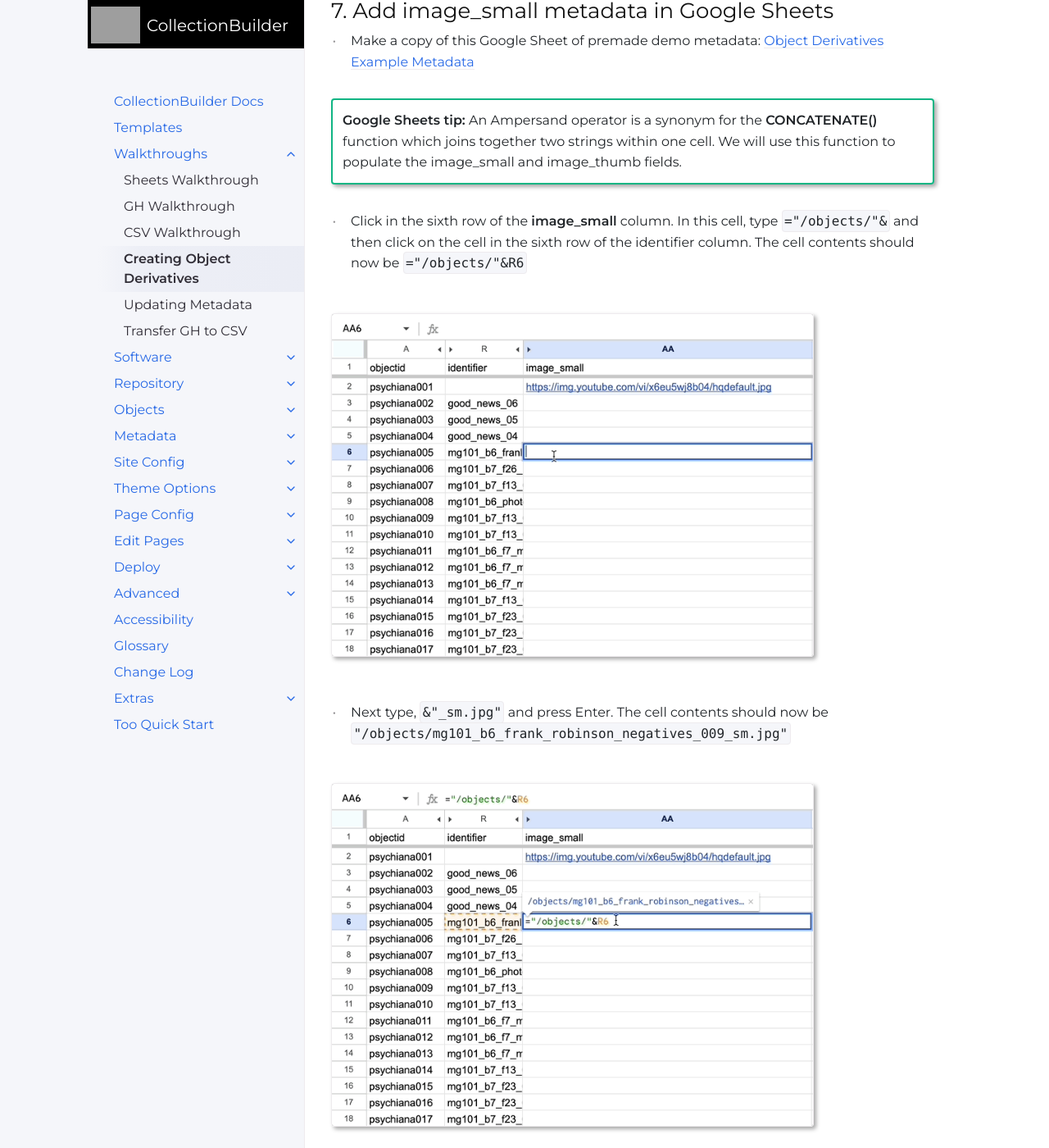
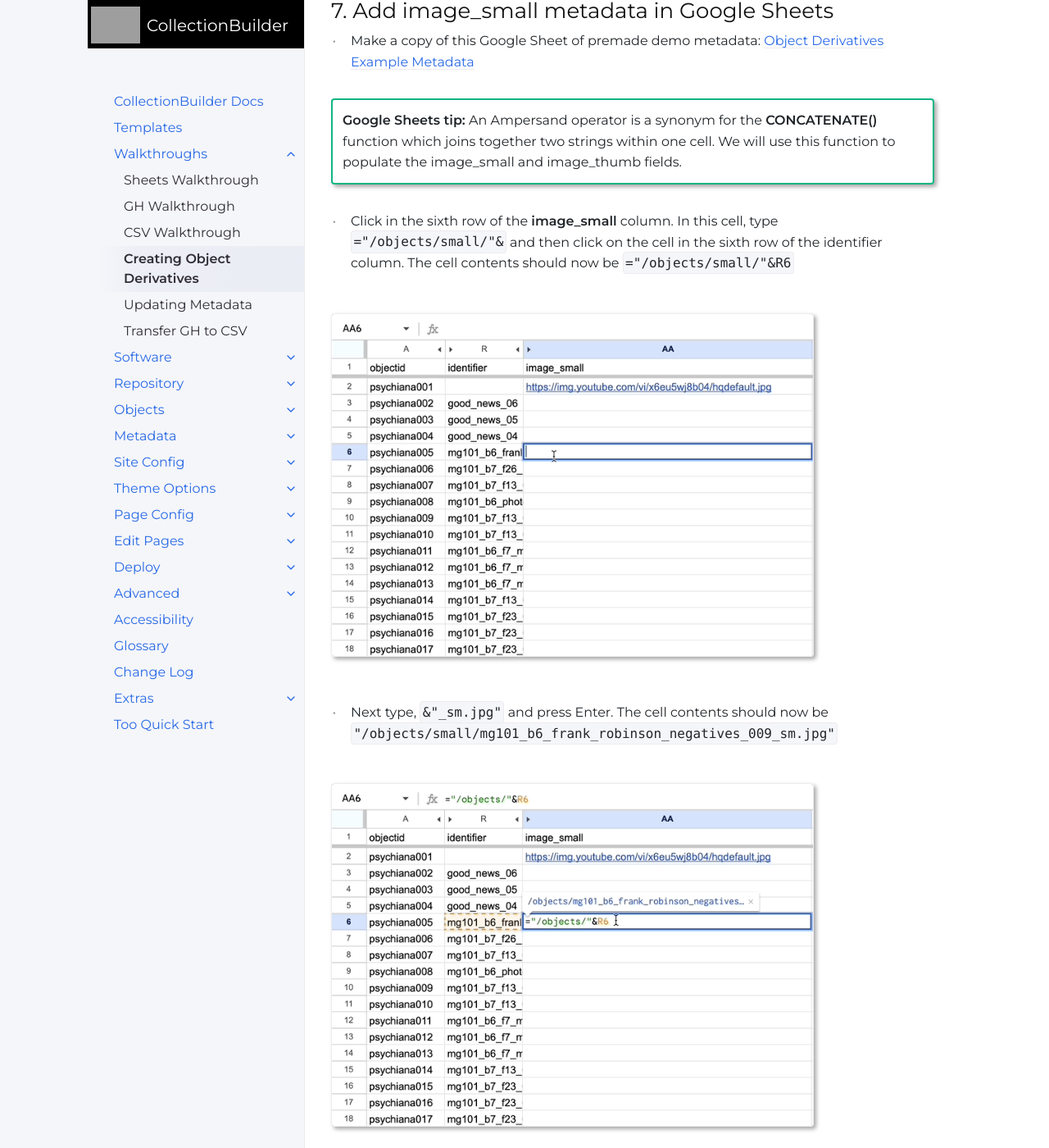
Before and after one commit to CollectionBuilder/cb-docs, a Jekyll site: the page built from docs/walkthroughs/derivatives-walkthrough.md, in a window 1280 px wide and 1400 px high, scrolled down 5167 px. Shown: the whole window at 82% size. Built offline with Jekyll 4.4.1, drawn with Linux system fonts in a browser that asks for light colours; comment, search, counter and statistics services are not loaded; some of the changed text lies outside the part shown.

Commit message:
update derivatives paths

```diff
--- a/docs/walkthroughs/derivatives-walkthrough.md
+++ b/docs/walkthroughs/derivatives-walkthrough.md
@@ -101,11 +101,11 @@ This walkthrough builds off the [CollectionBuilder-CSV Walkthrough](https://coll
 {:.alert .alert-green}
 **Google Sheets tip:** An Ampersand operator is a synonym for the **CONCATENATE()** function which joins together two strings within one cell. We will use this function to populate the image_small and image_thumb fields.
 
-- Click in the sixth row of the **image_small** column. In this cell, type `="/objects/"&` and then click on the cell in the sixth row of the identifier column. The cell contents should now be `="/objects/"&R6`
+- Click in the sixth row of the **image_small** column. In this cell, type `="/objects/small/"&` and then click on the cell in the sixth row of the identifier column. The cell contents should now be `="/objects/small/"&R6`
 
-{% include feature/image.html img="formula-part1.gif" alt='Google Sheets user clicks the sixth row of the image_small column, types "=/objects/"&, and then clicks the sixth row of the identifier column' border=true width="80%" %}
+{% include feature/image.html img="formula-part1.gif" alt='Google Sheets user clicks the sixth row of the image_small column, types "=/objects/small/"&, and then clicks the sixth row of the identifier column' border=true width="80%" %}
 
-- Next type, `&"_sm.jpg"` and press Enter. The cell contents should now be `"/objects/mg101_b6_frank_robinson_negatives_009_sm.jpg"`
+- Next type, `&"_sm.jpg"` and press Enter. The cell contents should now be `"/objects/small/mg101_b6_frank_robinson_negatives_009_sm.jpg"`
 
 {% include feature/image.html img="formula2.gif" alt='Google Sheets user types &"=sm.jpg" in the cell' border=true width="80%" %}
 
```
Also changed, not shown: other parts of docs/walkthroughs/derivatives-walkthrough.md (+2 -2 lines).
